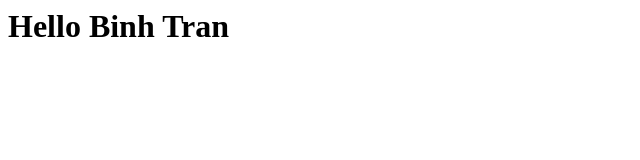
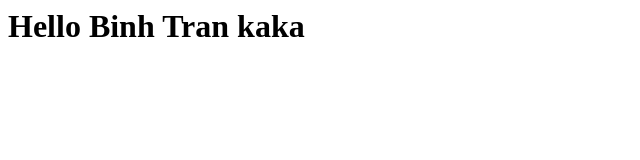
Before and after one commit to tranbinh1/Test, a plain HTML site: page index.html in a window 1280 px wide. Shown: the whole page, without its empty margins (0-640 px from the left). Drawn offline with Linux system fonts and the light colour scheme.

Commit message:
Update index.html
mới chỉnh nhen

```diff
--- a/index.html
+++ b/index.html
@@ -1 +1 @@
-<h1>Hello Binh Tran</h1>
+<h1>Hello Binh Tran kaka</h1>
```
